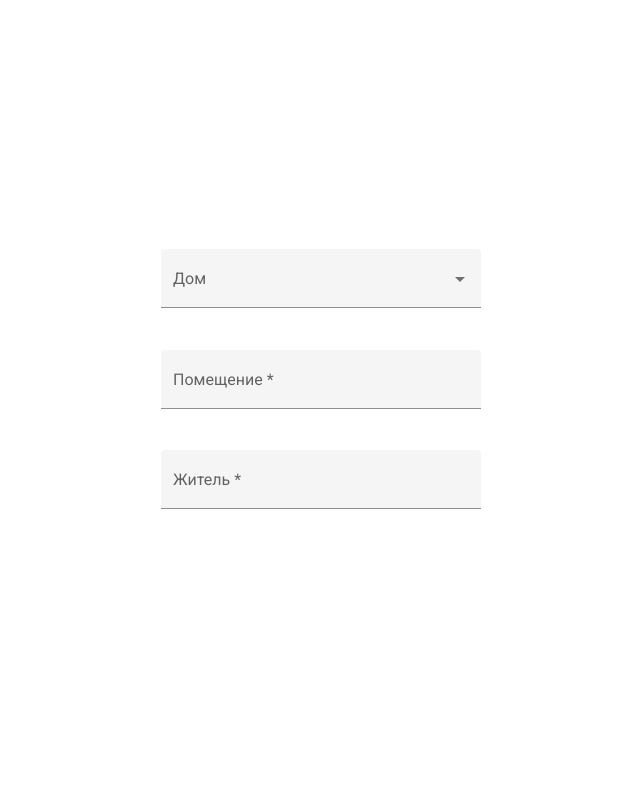
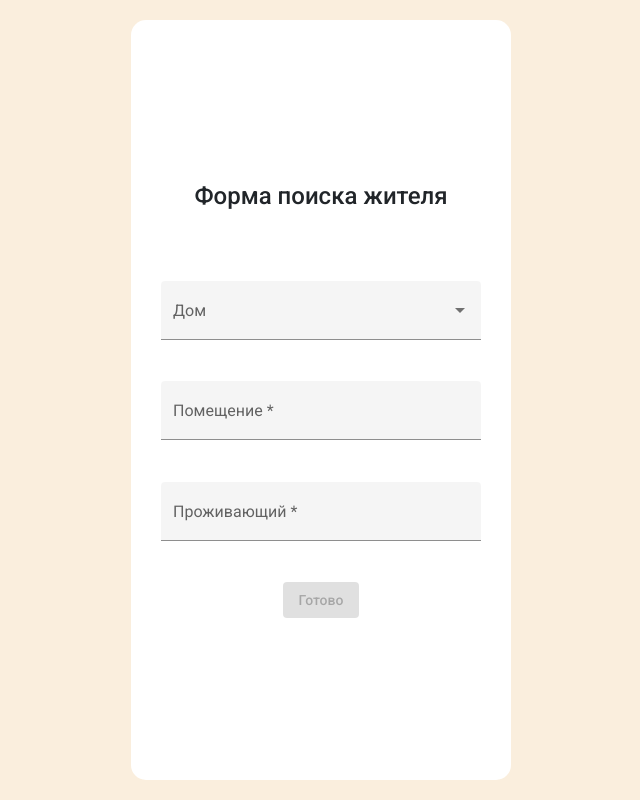
Before and after one commit to DSW-DWA/Angular-form, an Angular app: page / in a window 1280 px wide. Shown: the whole page, without its empty margins (319-959 px from the left). Built offline with nearby package versions, Linux system fonts and the light colour scheme.

Commit message:
add work button

```diff
--- a/src/app/app.component.html
+++ b/src/app/app.component.html
@@ -1,7 +1,8 @@
-<form>
+<h4>Форма поиска жителя</h4>
+<form #searcPesonForm="ngForm" (ngSubmit)="Submit(searcPesonForm)"  novalidate>
   <mat-form-field appearance="fill">
     <mat-label class="label-house">Дом</mat-label>
-  <mat-select [(value)]="idSelectApart" (valueChange)="ChangeApart()">
+    <mat-select [(value)]="idSelectHouse" (valueChange)="ChangeApart()">
       <mat-option *ngFor="let street of HOUSES" value="{{street.id}}">{{street.name}}</mat-option>
     </mat-select>
   </mat-form-field>
@@ -12,6 +13,7 @@
             placeholder="Выберите Помещение"
             aria-label="Помещение"
             matInput
+            ngModel
             [(ngModel)]="selectedApart"
             [formControl]="controlApart"
             [matAutocomplete]="auto"
@@ -27,16 +29,17 @@
   </mat-form-field>
 
   <mat-form-field appearance="fill">
-  <mat-label class="label-apartments" >Житель</mat-label>
+    <mat-label class="label-apartments" >Проживающий</mat-label>
     <input type="text"
-          placeholder="Выберите жителя"
-          aria-label="Житель"
+            placeholder="Выберите проживающего"
+            aria-label="Проживающий"
             matInput
+            ngModel
             [(ngModel)]="selectedPerson"
             [formControl]="controlPerson"
             [matAutocomplete]="autoNationality"
             required>
-  <mat-autocomplete #autoNationality="matAutocomplete" autoActiveFirstOption #auto="matAutocomplete" [displayWith]="displayPerson">
+    <mat-autocomplete (optionSelected)="revPerson()" #autoNationality="matAutocomplete" autoActiveFirstOption #auto="matAutocomplete" [displayWith]="displayPerson">
       <mat-option *ngFor="let option1 of filteredPerson | async" [value]="option1">
         {{option1.name}}
       </mat-option>
@@ -45,4 +48,6 @@
     <mat-error *ngIf="controlPerson.hasError('required')">Это поле должно быть заполнено</mat-error>
     <mat-error *ngIf="controlPerson.hasError('invalidAutocompleteObject')">Нужно выбрать значение из списка</mat-error>
   </mat-form-field>
+  <button mat-raised-button type="submit" [disabled]="!Check()" color="primary">Готово</button>
+
 </form>
--- a/src/app/app.component.scss
+++ b/src/app/app.component.scss
@@ -1,6 +1,9 @@
 
 form{
     width: 320px;
+    display: flex;
+    flex-direction: column;
+    align-items: center;
 }
 mat-form-field{
     width: 100%;
--- a/src/app/app.component.ts
+++ b/src/app/app.component.ts
@@ -10,7 +10,7 @@ import persons from './persons.json';
 import { Person } from './interfaces';
 
 
-import {AbstractControl, FormControl, ValidatorFn, Validators } from '@angular/forms';
+import {AbstractControl, FormControl, ValidatorFn, Validators, NgForm } from '@angular/forms';
 import {Observable} from 'rxjs';
 import {map, startWith} from 'rxjs/operators';
 
@@ -32,7 +32,7 @@ function autocompleteObjectValidator(): ValidatorFn {
 export class AppComponent implements OnInit{
 
   // initialization variables
-  idSelectApart: number = 0;
+  idSelectHouse: number = 0;
   HOUSES: House[] = houses;
 
 
@@ -104,6 +104,7 @@ export class AppComponent implements OnInit{
   // change option for first autocomplete
   ChangeApart(){
     this.optionsApart.length = 0;
+    this.optionPerson.length = 0;
     this.selectedApart = {
       id: -1,
       hid: -1,
@@ -115,12 +116,13 @@ export class AppComponent implements OnInit{
       aid: -1,
       name: ""
     }
-    let NameSelectApart: string;
-    this.HOUSES.forEach(element =>{
-      if (element.id == this.idSelectApart ) {NameSelectApart = element.name; return}
-    })
     apartments.forEach(item => {
-      if (item.hid == this.idSelectApart) this.optionsApart.push(item);
+      if (item.hid == this.idSelectHouse) {
+        this.optionsApart.push(item);
+        persons.forEach(element =>{
+          if (element.aid == item.id) this.optionPerson.push(element);
+        })
+      }
     });
     this.filteredApart = this.controlApart.valueChanges.pipe(
       startWith(''),
@@ -137,7 +139,7 @@ export class AppComponent implements OnInit{
     }
     this.optionPerson.length = 0;
     persons.forEach(element=>{
-      if ( this.selectedApart.id == -1 ||element.aid == this.selectedApart.id) this.optionPerson.push(element);
+      if ( this.selectedApart.id == -1 || element.aid == this.selectedApart.id ) this.optionPerson.push(element);
     })
     this.filteredPerson = this.controlPerson.valueChanges.pipe(
       startWith(''),
@@ -145,4 +147,26 @@ export class AppComponent implements OnInit{
       map(name => (name ? this._filter1(name) : this.optionPerson.slice())),
     );
   }
+  // returns apartments if they are not defined
+  revPerson(){
+    if (this.selectedApart.id == -1) {
+      apartments.forEach(item =>{
+        if (item.id == this.selectedPerson.aid) this.selectedApart = item;
+      });
+    }
+  }
+  //button disable checker
+  Check(){
+    let PersonEr: boolean = (this.controlPerson.hasError('required') || this.controlPerson.hasError('invalidAutocompleteObject'));
+    let ApartEr: boolean = (this.controlApart.hasError('required') || this.controlApart.hasError('invalidAutocompleteObject'));
+    let miss: boolean = (this.selectedApart.id == -1 || this.selectedPerson.id == -1)
+    console.log(PersonEr);
+    console.log( ApartEr );
+    console.log(miss);
+    return ( (PersonEr && ApartEr) || !miss);
+  }
+
+  Submit(item: NgForm){
+    console.log(item.valid);
+  }
 }
--- a/src/app/app.module.ts
+++ b/src/app/app.module.ts
@@ -10,6 +10,7 @@ import {MatFormFieldModule} from '@angular/material/form-field';
 import {MatSelectModule} from '@angular/material/select';
 import {MatAutocompleteModule} from '@angular/material/autocomplete';
 import {MatInputModule} from '@angular/material/input';
+import {MatButtonModule} from '@angular/material/button';
 
 @NgModule({
   declarations: [
@@ -23,7 +24,8 @@ import {MatInputModule} from '@angular/material/input';
     FormsModule,
     MatAutocompleteModule,
     MatInputModule,
-    ReactiveFormsModule
+    ReactiveFormsModule,
+    MatButtonModule
   ],
   providers: [],
   bootstrap: [AppComponent]
--- a/src/styles.scss
+++ b/src/styles.scss
@@ -1,8 +1,26 @@
 @import "~@angular/material/prebuilt-themes/indigo-pink.css";
 html, body {
     height: 100%;
+ }
+body {
     display: flex;
     justify-content: center;
     align-items: center;
- }
-body { margin: 0; font-family: Roboto, "Helvetica Neue", sans-serif; }
+    margin: 0;
+    padding: 20px;
+    font-family: Roboto, "Helvetica Neue", sans-serif;
+    background: #FAEEDD;
+}
+h4 {
+    margin-bottom: 70px;
+}
+app-root {
+    height: 100%;
+    width: 380px;
+    border-radius: 15px;
+    display: flex;
+    flex-direction: column;
+    align-items: center;
+    justify-content: center;
+    background: #FFFFFF;
+}
```
Lines whose indentation alone changed are shown as unchanged.
